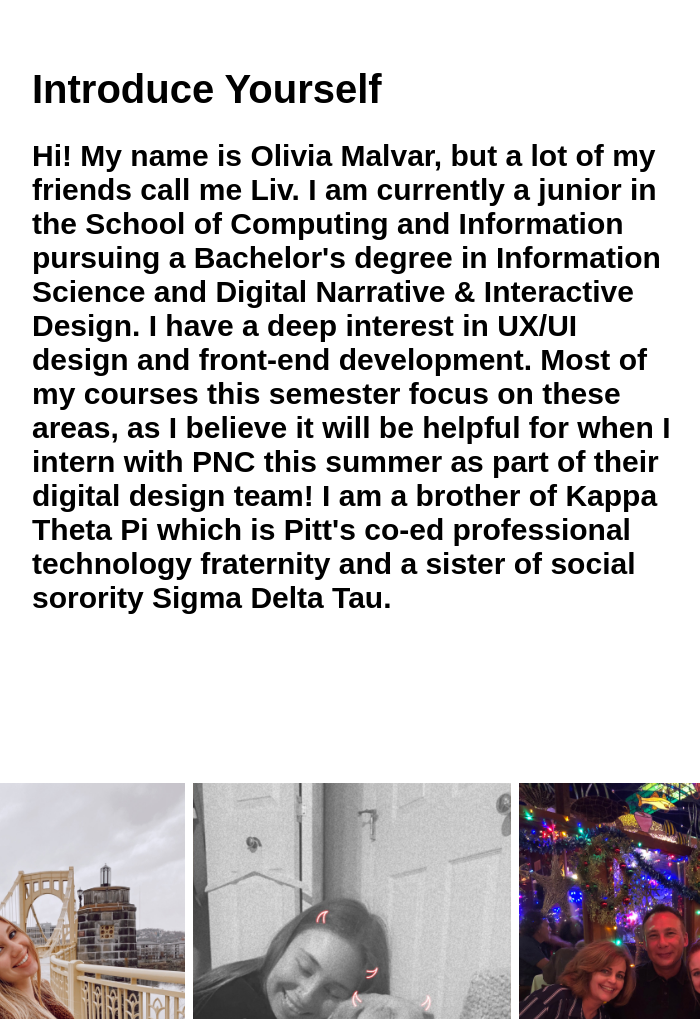
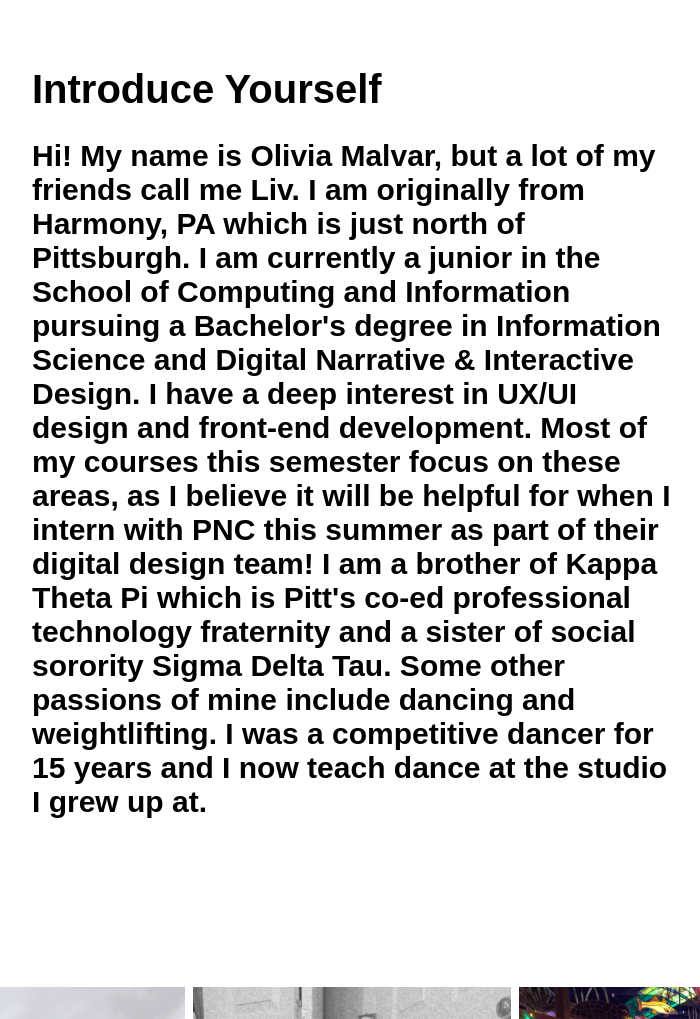
Before and after one commit to omm11/Introduction, a plain HTML site: page index.html in a window 1280 px wide. Shown: the part 860-1879 px from the top of the page, without its empty margins (288-988 px from the left). Drawn offline with Linux system fonts and the light colour scheme.

Commit message:
Add files via upload

```diff
--- a/index.html
+++ b/index.html
@@ -20,7 +20,7 @@
 
     <div class="textblock" style="text-align: left">
          <h1>Introduce Yourself</h1>
-  <h2>Hi! My name is Olivia Malvar, but a lot of my friends call me Liv. I am currently a junior in the School of Computing and Information pursuing a Bachelor's degree in Information Science and Digital Narrative & Interactive Design. I have a deep interest in UX/UI design and front-end development. Most of my courses this semester focus on these areas, as I believe it will be helpful for when I intern with PNC this summer as part of their digital design team! I am a brother of Kappa Theta Pi which is Pitt's co-ed professional technology fraternity and a sister of social sorority Sigma Delta Tau.
+  <h2>Hi! My name is Olivia Malvar, but a lot of my friends call me Liv. I am originally from Harmony, PA which is just north of Pittsburgh. I am currently a junior in the School of Computing and Information pursuing a Bachelor's degree in Information Science and Digital Narrative & Interactive Design. I have a deep interest in UX/UI design and front-end development. Most of my courses this semester focus on these areas, as I believe it will be helpful for when I intern with PNC this summer as part of their digital design team! I am a brother of Kappa Theta Pi which is Pitt's co-ed professional technology fraternity and a sister of social sorority Sigma Delta Tau. Some other passions of mine include dancing and weightlifting. I was a competitive dancer for 15 years and I now teach dance at the studio I grew up at.
 </h2>
   </div>
 
```
